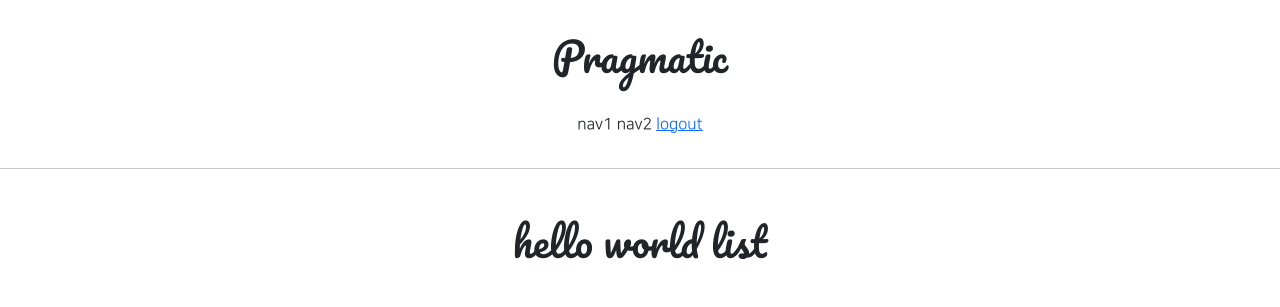
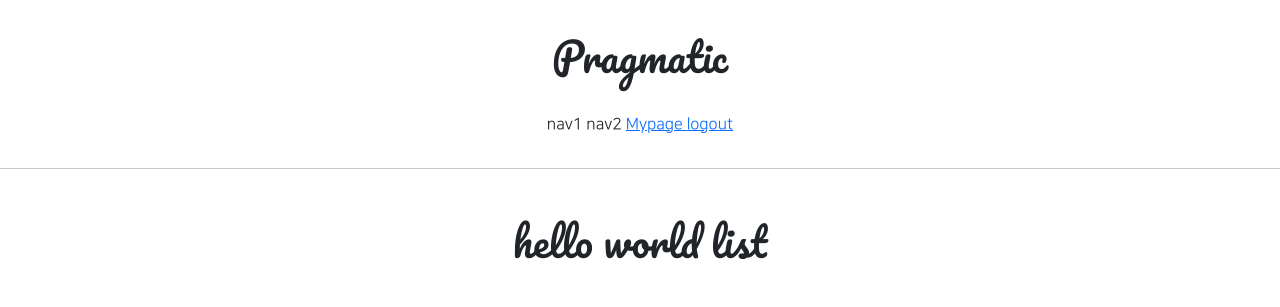
Before and after one commit to eka8809/gis0, a Django app: page /accounts/hello_world/ in a window 1280 px wide. Shown: the top 307 px of the page. Run offline with Django 3.2, Linux system fonts and the light colour scheme; the visitor is signed in with stand-in values (Sample User, id 1); parts of the project's set-up code (start-up, migrations or seed data) failed here and were passed over; some libraries are stand-ins or nearby versions.

Commit message:
2021_07_15_commit3

```diff
--- a/accountapp/urls.py
+++ b/accountapp/urls.py
@@ -1,7 +1,7 @@
 from django.contrib.auth.views import LoginView, LogoutView
 from django.urls import path
 
-from accountapp.views import hello_world, AccountCreateView
+from accountapp.views import hello_world, AccountCreateView, AccountDetailView
 
 app_name = 'accountapp'
 
@@ -12,5 +12,7 @@ urlpatterns = [
 
     path('logout/', LogoutView.as_view(), name='logout'),
 
-    path('create/', AccountCreateView.as_view(), name='create')
+    path('create/', AccountCreateView.as_view(), name='create'),
+
+    path('detail/<int:pk>', AccountDetailView.as_view(), name='detail')
 ]
--- a/accountapp/views.py
+++ b/accountapp/views.py
@@ -4,7 +4,7 @@ from django.http import HttpResponse, HttpResponseRedirect
 from django.shortcuts import render
 
 # Create your views here.
-from django.views.generic import CreateView
+from django.views.generic import CreateView, DetailView
 
 from accountapp.models import HelloWorld
 from django.urls import reverse, reverse_lazy
@@ -30,3 +30,9 @@ class AccountCreateView(CreateView):
     form_class = UserCreationForm
     success_url = reverse_lazy('accountapp:hello_world')
     template_name = 'accountapp/create.html'
+
+
+class AccountDetailView(DetailView):
+    model = User
+    context_object_name = 'target_user'
+    template_name = 'accountapp/detail.html'
--- a/templates/head.html
+++ b/templates/head.html
@@ -18,9 +18,9 @@
     {# FONT LINK #}
     <style>
         @font-face {
-            font-family: 'NanumSquareR';
-            src: local('NanumSquareR'),
-            url("{% static 'fonts/NanumSquareR.ttf' %}") format("opentype");
+            font-family: 'NanumSquareL';
+            src: local('NanumSquareL'),
+            url("{% static 'fonts/NanumSquareL.otf' %}") format("opentype");
         }
         @font-face {
             font-family: 'NanumSquareEB';
--- a/templates/header.html
+++ b/templates/header.html
@@ -21,10 +21,16 @@
         </span>
         {% else %}
         <span>
+            <a href="{% url 'accountapp:detail' pk=user.pk %}">
+                Mypage
+            </a>
+        </span>
+        <span>
             <a href="{% url 'accountapp:logout' %}">
                 logout
             </a>
         </span>
+
         {% endif %}
     </div>
 
```
Also changed, not shown: accountapp/templates/accountapp/detail.html (added, +16 -0 lines).
